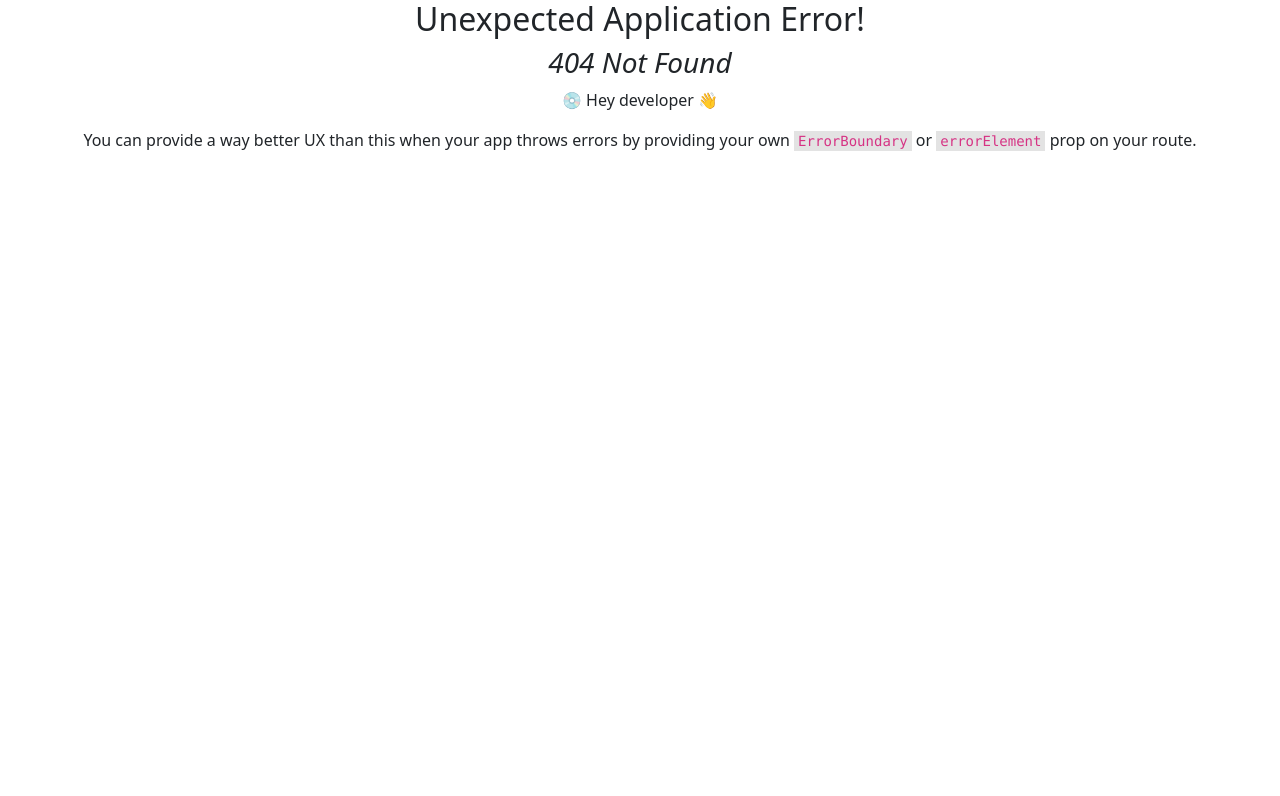
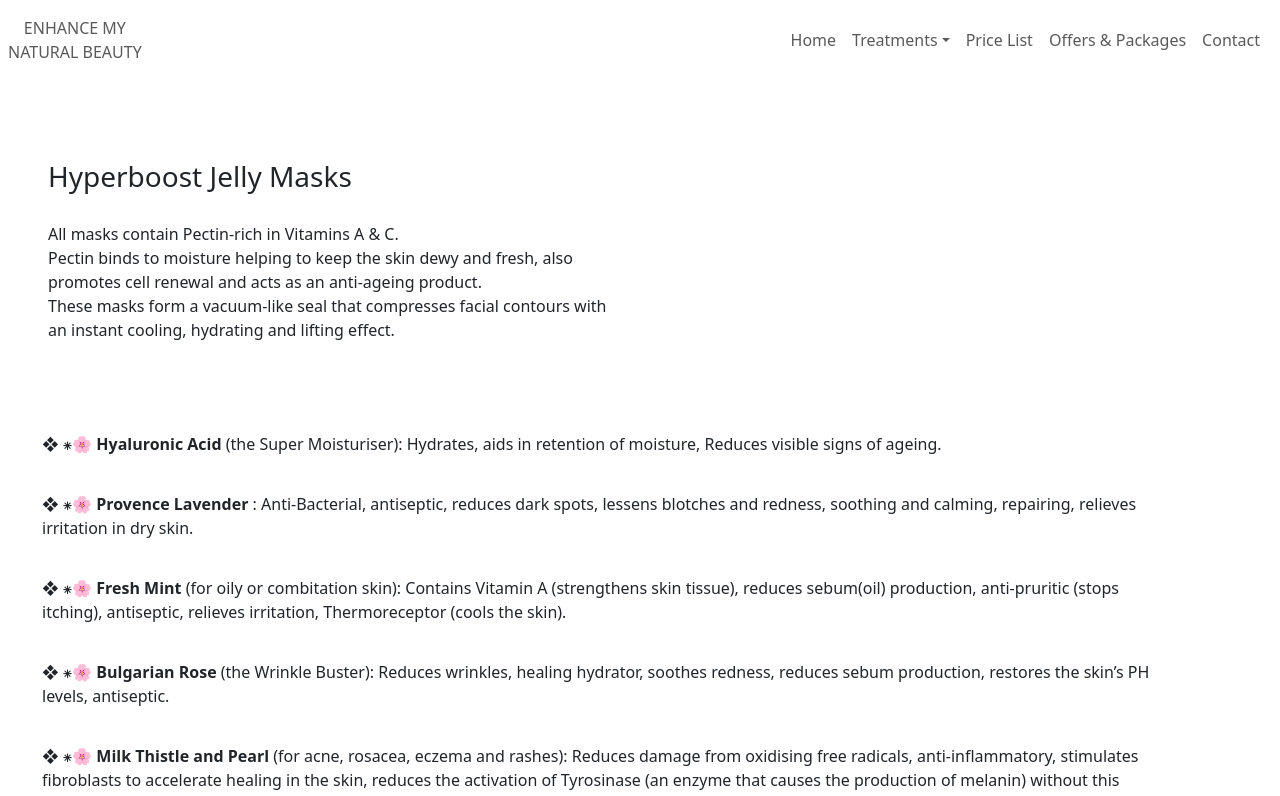
Before and after one commit to aszab1/beauty-page, a React (Vite) app: page /jelly-masks in a window 1280 px wide. Before the commit this address had no page. Shown: the top 796 px of the page. Built offline with nearby package versions, Linux system fonts and the light colour scheme.

Commit message:
removed Salon from Nav, added Jelly Masks and LED to Treatments dropdown and added Chemical Peel info

```diff
--- a/src/components/AddTreatments.jsx
+++ /dev/null
@@ -1,22 +0,0 @@
-import { products } from "./Products"
-
-export default function AddTreatments(){
-
-  const jellies = products.filter(product => product.name == 'HYPERBOOST JELLY MASKS')
-
-  return(
-
-
-    <>
-    <div className="jelly-info">
-    <h2 className="jelly-h2">Hyperboost Jelly Masks</h2>
-    </div>
-    {jellies.map((product, index) => (
-      <div key={index} className="product-info">
-      <p>❖ ⁕🌸 <strong>{product.product}</strong> {product.addinfo}: {product.description }</p>
-    </div>
-    ))}
-    <h2>LED Light Therapy</h2>
-    </>
-  )
-}
--- a/src/components/ChemicalPeels.jsx
+++ b/src/components/ChemicalPeels.jsx
@@ -3,8 +3,14 @@ export default function ChemicalPeels(){
 
   return(
     <>
-    <h3>Infini BioAge Peel</h3>
-    <h3>Stayve Seanery Peel</h3>
+    <div className="peel-div">
+    <h3>Chemical Peels</h3>
+    <p>Chemical Peels are designed to remove layers of tired, lackluster or dull looking skin, even-out skin tone and reveal new layers of fresher, brighter, glowing skin underneath.
+      <br />Recommended 4 to 6 sessions 2 weeks apart.</p>
+      </div>
+    <h5>INFINI Premium BioAgePeel</h5>
+    <p>Innovative medical-grade chemical stimulator combining trichloroacetic, kojic, and mandelic acids for deep skin revitalization. This treatment intensively rejuvenates without damaging the outer layers of skin or compromising photoprotective structures, making it safe for year-round use.
+    <br />It is recommended to add either LED Light Therapy and/or Jelly mask to calm the skin and speed up the healing process. </p>
     </>
   )
 }
--- /dev/null
+++ b/src/components/JellyMasks.jsx
@@ -0,0 +1,24 @@
+import { products } from "./Products"
+
+export default function JellyMasks(){
+
+  const jellies = products.filter(product => product.name == 'HYPERBOOST JELLY MASKS')
+
+  return(
+
+
+    <>
+    <div className="jelly-info">
+    <h3 className="jelly-h3">Hyperboost Jelly Masks</h3>
+    <p>All masks contain Pectin-rich in Vitamins A & C. <br />
+Pectin binds to moisture helping to keep the skin dewy and fresh, also promotes cell renewal and acts as an anti-ageing product.
+<br/> These masks form a vacuum-like seal that compresses facial contours with an instant cooling, hydrating and lifting effect.</p>
+    </div>
+    {jellies.map((product, index) => (
+      <div key={index} className="jellies">
+      <p>❖ ⁕🌸 <strong>{product.product}</strong> {product.addinfo}: {product.description }</p>
+    </div>
+    ))}
+    </>
+  )
+}
--- /dev/null
+++ b/src/components/LED.jsx
@@ -0,0 +1,8 @@
+export default function LED(){
+  return(
+
+<>
+<h3>LED Light Therapy</h3>
+</>
+)
+}
--- a/src/components/Nav.jsx
+++ b/src/components/Nav.jsx
@@ -16,7 +16,6 @@ export default function NavBar() {
           </Nav>
           <Nav className='nav-links'>
             <Nav.Link as={Link} to='/'>Home</Nav.Link>
-            <Nav.Link as={Link} to='/salon'>Salon</Nav.Link>
 
             <NavDropdown title="Treatments" id="treatments-dropdown">
             {/* <NavDropdown title="Chemical Peels" id="chemical-peels-dropdown"> */}
@@ -35,7 +34,8 @@ export default function NavBar() {
         <NavDropdown.Item as={Link} to='/skin-boosters'>Skin Boosters</NavDropdown.Item>
         <NavDropdown.Item as={Link} to='/fat-dissolving'>Fat dissolving</NavDropdown.Item>
         <NavDropdown.Item as={Link} to='/vitamin-shots'>Vitamin Shots</NavDropdown.Item>
-        <NavDropdown.Item as={Link} to='/additional-treatments'>Additional Treatments</NavDropdown.Item>
+        <NavDropdown.Item as={Link} to='/jelly-masks'>Hyperboost Jelly Masks</NavDropdown.Item>
+        <NavDropdown.Item as={Link} to='/LED-light-therapy'>LED Light Therapy</NavDropdown.Item>
 
       </NavDropdown>
             <Nav.Link as={Link} to='/price-list'>Price List</Nav.Link>
--- a/src/components/Products.jsx
+++ b/src/components/Products.jsx
@@ -22,7 +22,7 @@ export const products = [
 
   { name: 'HYPERBOOST JELLY MASKS', product: 'Hyaluronic Acid', addinfo: '(the Super Moisturiser)', price: '£15', description: 'Hydrates, aids in retention of moisture, Reduces visible signs of ageing.' },
   { name: 'HYPERBOOST JELLY MASKS', product: 'Provence Lavender', addinfo: '', price: '£15', description: 'Anti-Bacterial, antiseptic, reduces dark spots, lessens blotches and redness, soothing and calming, repairing, relieves irritation in dry skin.' },
-  { name: 'HYPERBOOST JELLY MASKS', product: 'Fresh Mint', addinfo: '(for oily or combitation skin)', price: '£15', description: 'Contains Vitamin A (strengthens skin tissue), reduces sebum(oil) production), anti-pruritic (stops itching), antiseptic, relieves irritation, Thermoreceptor (cools the skin).' },
+  { name: 'HYPERBOOST JELLY MASKS', product: 'Fresh Mint', addinfo: '(for oily or combitation skin)', price: '£15', description: 'Contains Vitamin A (strengthens skin tissue), reduces sebum(oil) production, anti-pruritic (stops itching), antiseptic, relieves irritation, Thermoreceptor (cools the skin).' },
   { name: 'HYPERBOOST JELLY MASKS', product: 'Bulgarian Rose', addinfo: '(the Wrinkle Buster)', price: '£15', description: 'Reduces wrinkles, healing hydrator, soothes redness, reduces sebum production, restores the skin’s PH levels, antiseptic.' },
   { name: 'HYPERBOOST JELLY MASKS', product: 'Milk Thistle and Pearl', addinfo: '(for acne, rosacea, eczema and rashes)', price: '£15', description: 'Reduces damage from oxidising free radicals, anti-inflammatory, stimulates fibroblasts to accelerate healing in the skin, reduces the activation of Tyrosinase (an enzyme that causes the production of melanin) without this enzyme the skin appears more luminous.' },
   { name: 'HYPERBOOST JELLY MASKS', product: 'Bamboo Charcoal', addinfo: '(with calcium sulphate and potassium for a flawless complexion)', price: '£15', description: 'Shrink pores and deeply cleanses. Draws bacteria, synthetic chemicals & dirt out from the skin’s surface, fights acne, improves skin’s texture, removes dead skin cells, protects damage to DNA due to its anti-oxidant & lipid barrier functions, protects epidermal tissues.' },
--- a/src/components/Salon.jsx
+++ /dev/null
@@ -1,9 +0,0 @@
-
-export default function Salon(){
-
-  return(
-    <>
-    <h1>Salon Info</h1>
-    </>
-  )
-}
--- /dev/null
+++ b/src/styles/components/ChemicalPeels.scss
@@ -0,0 +1,3 @@
+.peel-div{
+  margin-top: 10em;
+}
--- a/src/styles/components/JellyMasks.scss
+++ b/src/styles/components/JellyMasks.scss
@@ -1,8 +1,18 @@
 .jelly-info {
   margin-top: 10em;
+  width: 45%;
+  text-align: left;
+  margin-left: 3em;
+  margin-bottom: 5em;
 }
 
-.jelly-h2 {
-  margin: 1em;
+.jelly-h3 {
+  margin-bottom: 1em;
+}
+
+.jellies {
   text-align: left;
+  padding: 10px;
+  margin-left: 2em;
+  width: 90%;
 }
--- a/src/styles/main.scss
+++ b/src/styles/main.scss
@@ -4,3 +4,4 @@
 @import './components/Prices.scss';
 @import './components/Microneedling.scss';
 @import './components/JellyMasks.scss';
+@import './components/ChemicalPeels.scss';
```
Also changed, not shown: src/main.jsx (+8 -8 lines).
